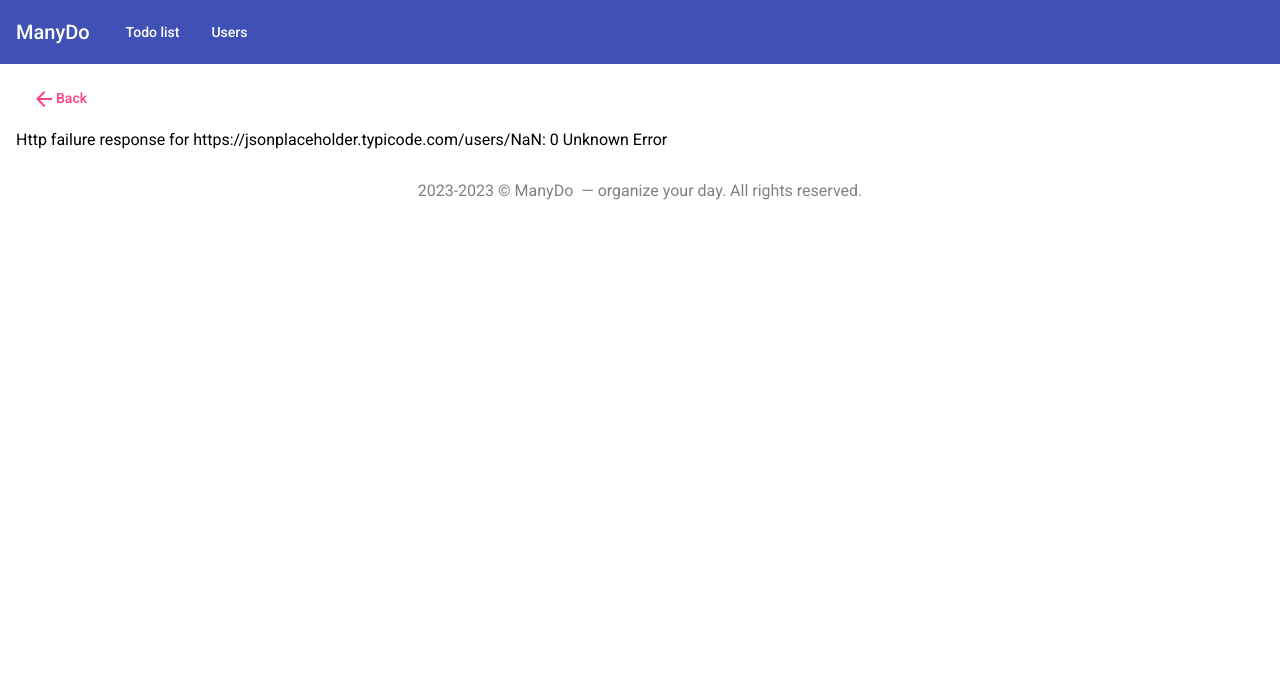
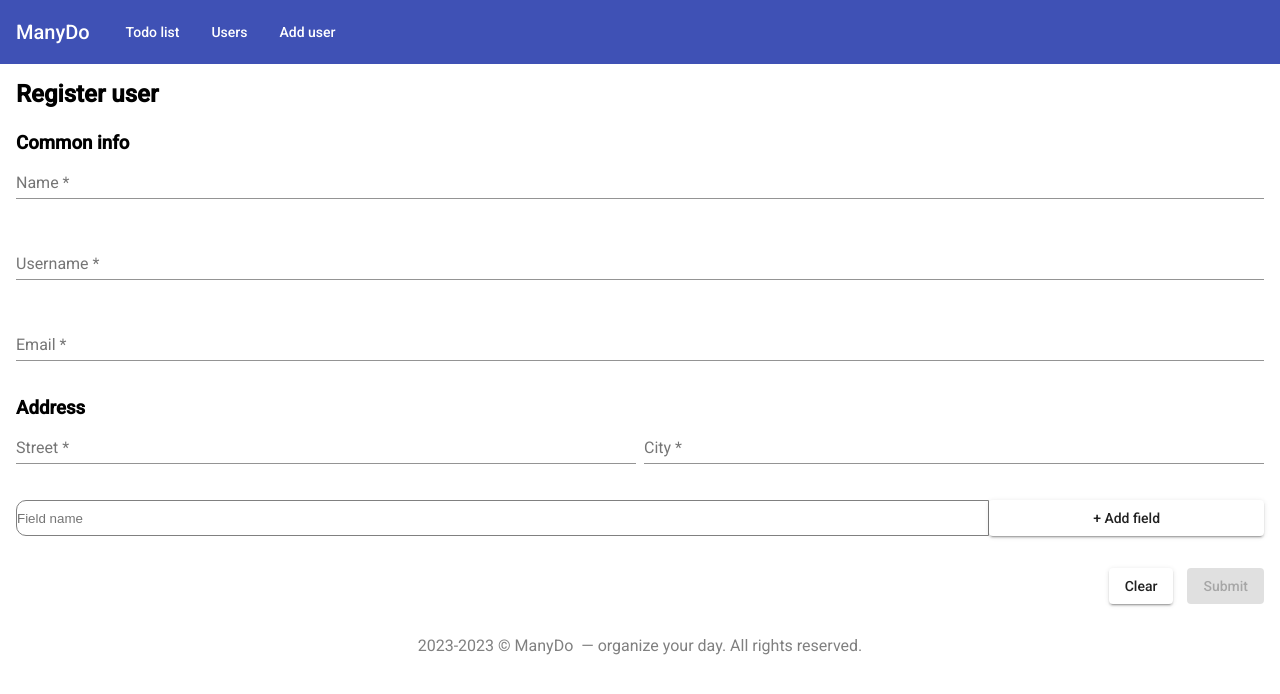
Before and after one commit to PavelSidorovich/Todo-List, an Angular app: page /users/new in a window 1280 px wide. Shown: the top 694 px of the page. Built offline with nearby package versions, Linux system fonts and the light colour scheme; no server answers.

Commit message:
feat: add user form page

```diff
--- a/src/app/app-routing.module.ts
+++ b/src/app/app-routing.module.ts
@@ -5,6 +5,14 @@ import { TodoListComponent } from './core/pages/todo-list/todo-list.component';
 const routes: Routes = [
   { path: '', redirectTo: '/todos', pathMatch: 'full' },
   { path: 'todos', component: TodoListComponent },
+  {
+    path: 'users/new',
+    pathMatch: 'full',
+    loadChildren: () =>
+      import('./features/user-control/user-control.module').then(
+        (m) => m.UserControlModule
+      ),
+  },
   {
     path: 'users',
     loadChildren: () =>
--- /dev/null
+++ b/src/app/features/user-control/pages/new-user/new-user.component.html
@@ -0,0 +1,89 @@
+<form [formGroup]="userForm" (ngSubmit)="onSubmit()" class="user-form">
+  <h2 class="user-form__title">Register user</h2>
+  <h3>Common info</h3>
+  <div>
+    <mat-form-field>
+      <mat-label>Name</mat-label>
+      <input matInput formControlName="name" />
+      <mat-error *ngIf="name.hasError('required')">
+        Name is <strong>required</strong>
+      </mat-error>
+    </mat-form-field>
+  </div>
+  <div>
+    <mat-form-field>
+      <mat-label>Username</mat-label>
+      <input matInput formControlName="username" />
+      <mat-error *ngIf="username.hasError('required')">
+        Name is <strong>required</strong>
+      </mat-error>
+    </mat-form-field>
+  </div>
+  <div>
+    <mat-form-field>
+      <mat-label>Email</mat-label>
+      <input matInput formControlName="email" />
+      <mat-error *ngIf="email.hasError('required')">
+        Email is <strong>required</strong>
+      </mat-error>
+    </mat-form-field>
+  </div>
+  <h3>Address</h3>
+  <div formGroupName="address" class="user-form__address">
+    <mat-form-field>
+      <mat-label>Street</mat-label>
+      <input formControlName="street" matInput />
+      <mat-error *ngIf="street.hasError('required')">
+        Street is <strong>required</strong>
+      </mat-error>
+    </mat-form-field>
+    <mat-form-field>
+      <mat-label>City</mat-label>
+      <input formControlName="city" matInput />
+      <mat-error *ngIf="city.hasError('required')">
+        City is <strong>required</strong>
+      </mat-error>
+    </mat-form-field>
+  </div>
+  <div formGroupName="additional" class="user-form__additional">
+    <div *ngFor="let additionalControlName of getAdditionalFieldNames()">
+      <mat-form-field>
+        <mat-label>{{ additionalControlName }}</mat-label>
+        <input
+          matInput
+          [formControl]="getAdditionalControlByName(additionalControlName)"
+        />
+        <mat-error
+          *ngIf="
+            getAdditionalControlByName(additionalControlName).hasError(
+              'required'
+            )
+          "
+        >
+          {{ additionalControlName }} is <strong>required</strong>
+        </mat-error>
+      </mat-form-field>
+    </div>
+    <div class="user-form__new-field">
+      <input
+        #newField
+        [formControl]="dynamicFieldControl"
+        placeholder="Field name"
+      />
+      <button mat-raised-button (click)="addFormField(newField.value)">
+        + Add field
+      </button>
+    </div>
+  </div>
+  <div class="user-form__controls">
+    <button mat-raised-button type="reset">Clear</button>
+    <button
+      mat-raised-button
+      color="primary"
+      type="submit"
+      [disabled]="!userForm.valid"
+    >
+      Submit
+    </button>
+  </div>
+</form>
--- /dev/null
+++ b/src/app/features/user-control/pages/new-user/new-user.component.scss
@@ -0,0 +1,52 @@
+mat-form-field {
+  width: 100%;
+  margin-bottom: 1em;
+}
+
+.user-form {
+  margin-top: 1em;
+}
+
+.user-form__title {
+  margin-bottom: 1em;
+}
+
+.user-form__address > mat-form-field {
+  width: calc(50% - (0.25em));
+  margin-right: 0.5em;
+}
+
+.user-form__address > mat-form-field:last-of-type {
+  margin-right: 0;
+}
+
+.user-form__additional {
+  margin-bottom: 2em;
+}
+
+.user-form__new-field {
+  display: flex;
+}
+
+.user-form__new-field input {
+  border: 1px solid grey;
+  border-radius: 10px 0 0 10px;
+  flex: 4;
+}
+
+.user-form__new-field button {
+  flex: 1;
+}
+
+.user-form__additional button {
+  width: 100%;
+}
+
+.user-form__controls {
+  display: flex;
+  justify-content: flex-end;
+}
+
+.user-form__controls > button {
+  margin-left: 1em;
+}
--- /dev/null
+++ b/src/app/features/user-control/pages/new-user/new-user.component.ts
@@ -0,0 +1,79 @@
+import { ChangeDetectionStrategy, Component, OnInit } from '@angular/core';
+import {
+  FormBuilder,
+  FormControl,
+  FormGroup,
+  Validators,
+} from '@angular/forms';
+
+@Component({
+  selector: 'app-new-user',
+  templateUrl: './new-user.component.html',
+  styleUrls: ['./new-user.component.scss'],
+  changeDetection: ChangeDetectionStrategy.OnPush,
+})
+export class NewUserComponent implements OnInit {
+  dynamicFields: Map<string, any> = new Map();
+  dynamicFieldControl = this.formBuilder.control('');
+  userForm = this.formBuilder.group({
+    name: ['', Validators.required],
+    username: ['', Validators.required],
+    email: ['', [Validators.required, Validators.email]],
+    address: this.formBuilder.group({
+      street: ['', Validators.required],
+      city: ['', Validators.required],
+    }),
+    additional: this.formBuilder.group({}),
+  });
+
+  constructor(private formBuilder: FormBuilder) {}
+
+  ngOnInit(): void {}
+
+  get name(): FormControl {
+    return this.userForm.get('name') as FormControl;
+  }
+
+  get username(): FormControl {
+    return this.userForm.get('username') as FormControl;
+  }
+
+  get street(): FormControl {
+    return this.userForm.get('address')?.get('street') as FormControl;
+  }
+
+  get city(): FormControl {
+    return this.userForm.get('address')?.get('city') as FormControl;
+  }
+
+  get email(): FormControl {
+    return this.userForm.get('email') as FormControl;
+  }
+
+  get additional(): FormGroup {
+    return this.userForm.get('additional') as FormGroup;
+  }
+
+  onSubmit(): void {
+    console.log(this.userForm.getRawValue());
+  }
+
+  addFormField(fieldName: string): void {
+    if (!this.dynamicFields.has(fieldName)) {
+      const formControl = this.formBuilder.control('', Validators.required);
+      this.dynamicFields.set(fieldName, formControl);
+      this.additional.addControl(fieldName, formControl);
+      this.dynamicFieldControl.setValue('');
+    }
+
+    console.log(this.additional);
+  }
+
+  getAdditionalFieldNames(): string[] {
+    return Array.from(this.dynamicFields.keys());
+  }
+
+  getAdditionalControlByName(controlName: string): FormControl<any> {
+    return this.dynamicFields.get(controlName);
+  }
+}
--- /dev/null
+++ b/src/app/features/user-control/user-control-routing.module.ts
@@ -0,0 +1,12 @@
+import { NgModule } from '@angular/core';
+import { RouterModule, Routes } from '@angular/router';
+import { NewUserComponent } from './pages/new-user/new-user.component';
+
+const routes: Routes = [{ path: '', component: NewUserComponent }];
+
+@NgModule({
+  declarations: [],
+  imports: [RouterModule.forChild(routes)],
+  exports: [RouterModule],
+})
+export class UserControlRoutingModule {}
--- a/src/app/material.module.ts
+++ b/src/app/material.module.ts
@@ -6,6 +6,7 @@ import { MatPaginatorModule } from '@angular/material/paginator';
 import { MatCheckboxModule } from '@angular/material/checkbox';
 import { MatIconModule } from '@angular/material/icon';
 import { MatProgressSpinnerModule } from '@angular/material/progress-spinner';
+import { MatInputModule } from '@angular/material/input';
 
 @NgModule({
   declarations: [],
@@ -17,6 +18,7 @@ import { MatProgressSpinnerModule } from '@angular/material/progress-spinner';
     MatCheckboxModule,
     MatIconModule,
     MatProgressSpinnerModule,
+    MatInputModule,
   ],
   exports: [
     MatToolbarModule,
@@ -26,6 +28,7 @@ import { MatProgressSpinnerModule } from '@angular/material/progress-spinner';
     MatCheckboxModule,
     MatIconModule,
     MatProgressSpinnerModule,
+    MatInputModule,
   ],
 })
 export class MaterialModule {}
--- a/src/app/shared/components/header/header.component.html
+++ b/src/app/shared/components/header/header.component.html
@@ -9,6 +9,9 @@
         <li>
           <a routerLink="/users" mat-button>Users</a>
         </li>
+        <li>
+          <a routerLink="/users/new" mat-button>Add user</a>
+        </li>
       </ul>
     </nav>
   </mat-toolbar>
```
Also changed, not shown: src/app/features/user-control/user-control.module.ts (added, +17 -0 lines), 1 other file (tests, documents, lock files or other folders).
